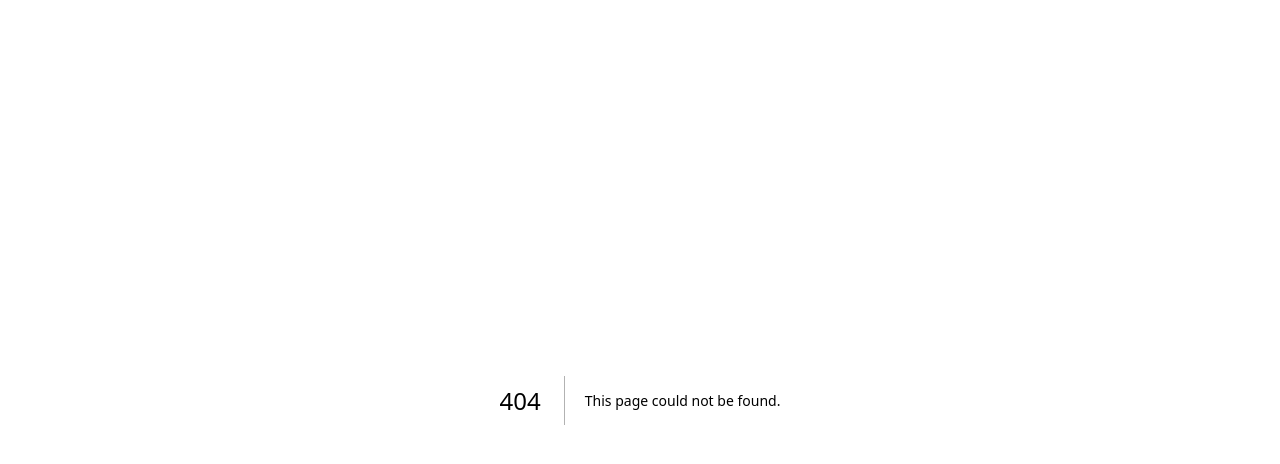
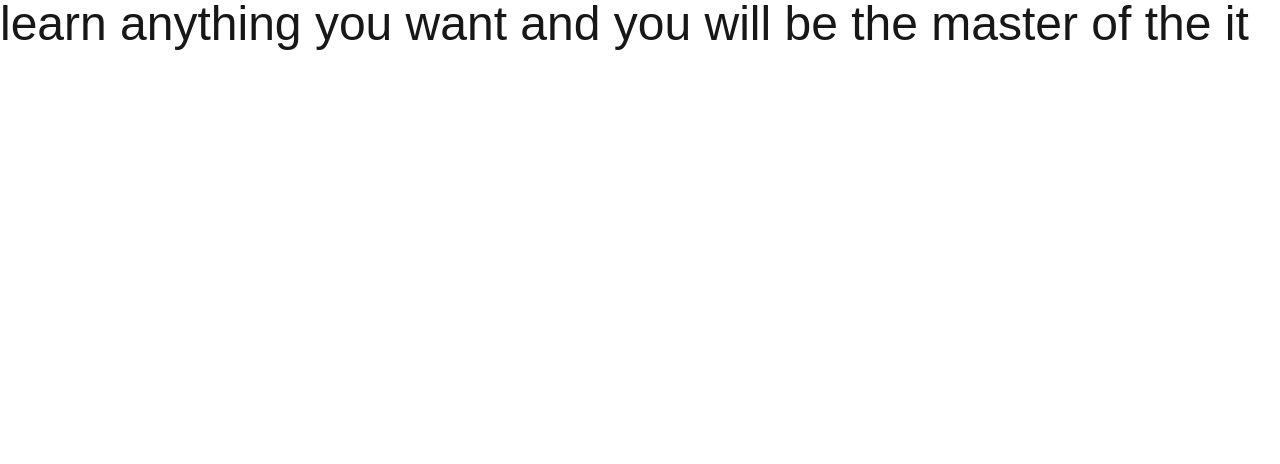
Before and after one commit to MoizAnsari-Dev/learnnextjs, a Next.js app: page /blogs in a window 1280 px wide. Before the commit this address had no page. Shown: the top 464 px of the page. Built offline with nearby package versions, Linux system fonts and the light colour scheme.

Commit message:
Posting a blogs

```diff
--- /dev/null
+++ b/app/blogs/page.tsx
@@ -0,0 +1,7 @@
+export default function BLogs() {
+    return (
+        <>
+        <h1 className="text-5xl">learn anything you want and you will be the master of the it</h1>
+        </>
+    )
+}
--- a/app/signup/page.tsx
+++ b/app/signup/page.tsx
@@ -57,7 +57,7 @@ export default function SignUp() {
                       </div>
                       <div className="w-full relative mb-4">
                         <input
-                          type="password"
+                        type="password"
                           className="border-b border-black focus:outline-none focus:border-blue-600 text-sm w-full py-2"
                           id="pass"
                           placeholder="Password"
```
